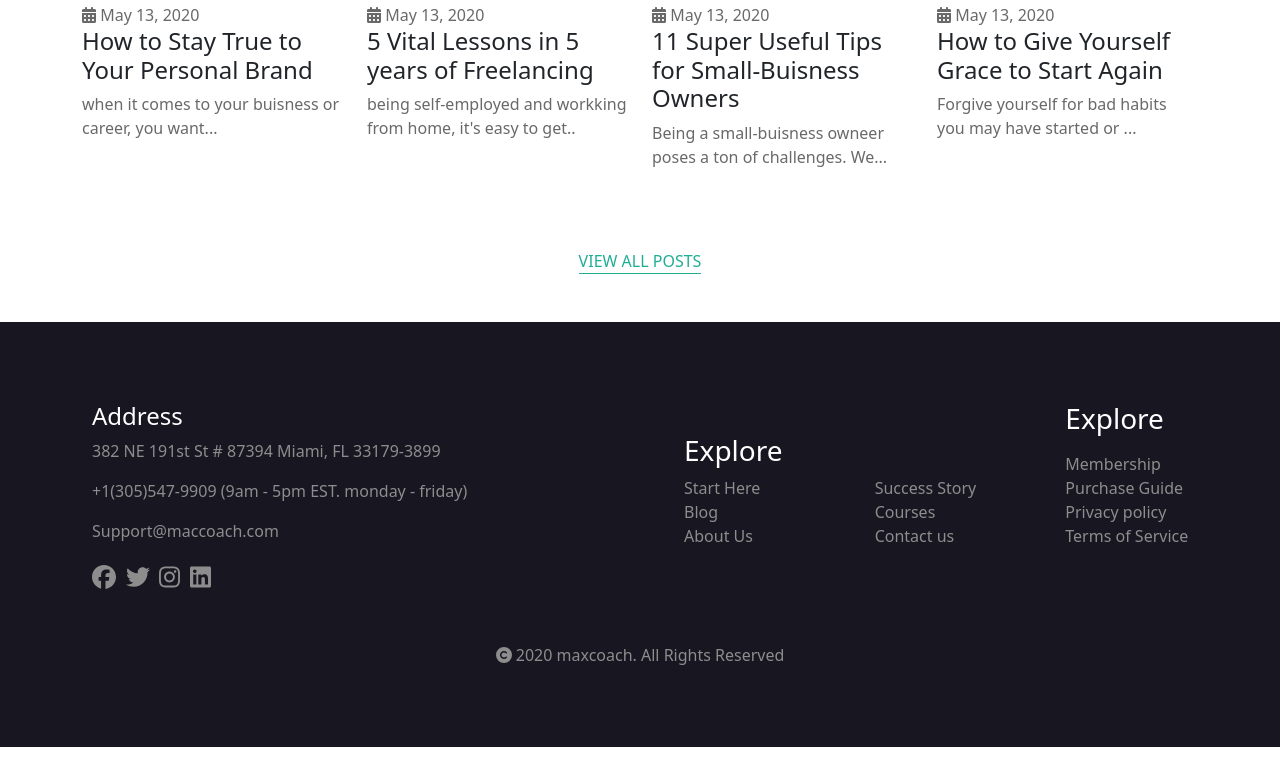
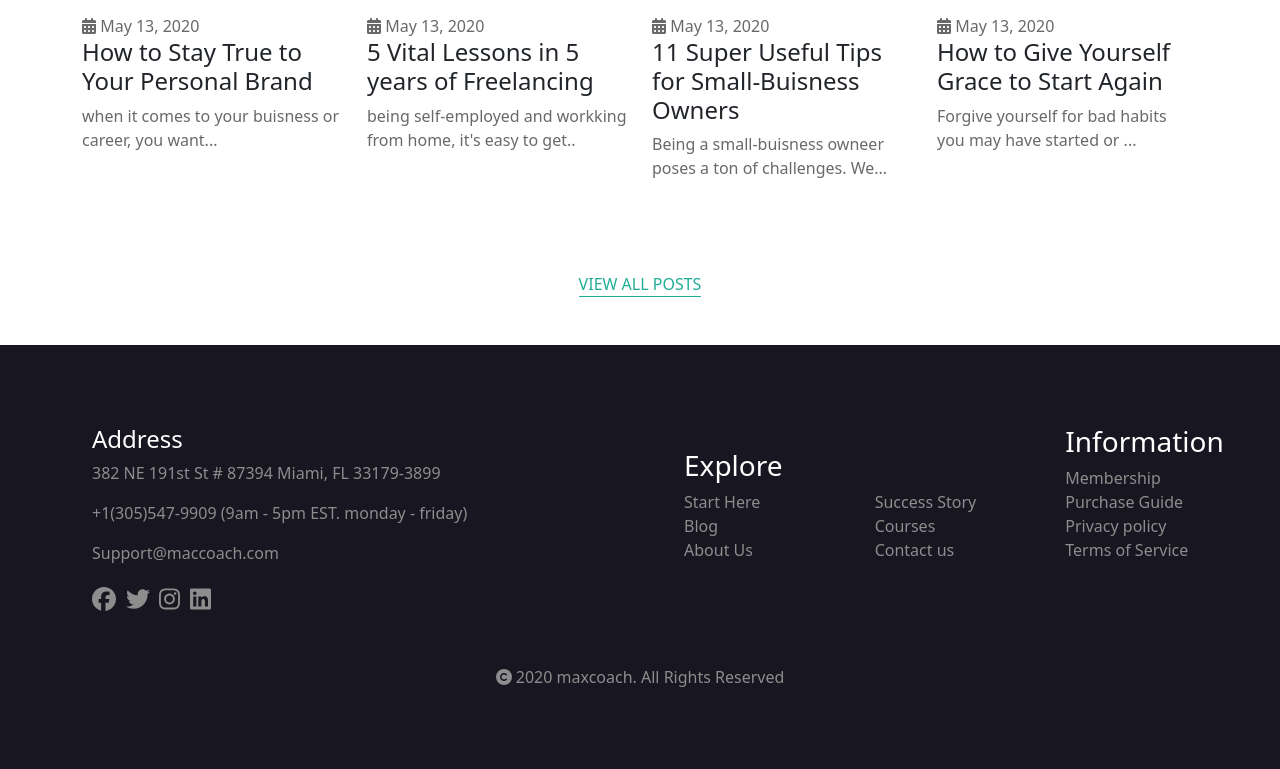
Before and after one commit to Matteo-Nesti/proj-html-vuejs, a Vue app: page / in a window 1280 px wide. Shown: the part 4649-5418 px from the top of the page. Before the commit the page ends 5396 px from the top, so only its background shows below. Built offline with nearby package versions, Linux system fonts and the light colour scheme.

Commit message:
fix menu links

```diff
--- a/src/components/PageFooterMenuLinks.vue
+++ b/src/components/PageFooterMenuLinks.vue
@@ -1,41 +1,43 @@
 <template>
     <div class="row align-items-end">
 
-        <div class="col-4">
-            <ul v-for="item in items">
-                <li>
+
+        <div class="col-4" v-for="item in items">
+            <ul>
+                <li v-if="item.rightTitle">
+
+                    <h3>{{ item.rightTitle }}</h3>
+
+                <li v-for="link in item.rightLink">
+                    <a href="#" class="list">
+                        {{ link }}
+                    </a>
+                </li>
+
+                </li>
+
+                <li v-else-if="item.leftTitle">
                     <h3>{{ item.leftTitle }}</h3>
-                </li>
                 <li v-for="link in item.leftLink">
                     <a href="#" class="list">
                         {{ link }}
                     </a>
                 </li>
-            </ul>
-        </div>
+                </li>
 
-        <div class="col-4">
-            <ul v-for="item in items">
+                <li v-else>
+                    <h3></h3>
                 <li v-for="link in item.centralLink">
                     <a href="#" class="list">
                         {{ link }}
                     </a>
                 </li>
+                </li>
+
             </ul>
         </div>
 
-        <div class="col-4">
-            <ul v-for="item in items">
-                <li>
-                    <h3>{{ item.leftTitle }}</h3>
-                </li>
-                <li v-for="link in item.rightLink">
-                    <a href="#" class="list">
-                        {{ link }}
-                    </a>
-                </li>
-            </ul>
-        </div>
+
 
     </div>
 </template>
--- a/src/components/PageMainDailyUpdate.vue
+++ b/src/components/PageMainDailyUpdate.vue
@@ -68,6 +68,8 @@ export default {
 
 .articles-cards {
     margin-bottom: 5rem;
+    padding-top: .7rem;
+    padding-bottom: .7rem;
 }
 
 .articles-cards:hover {
```
